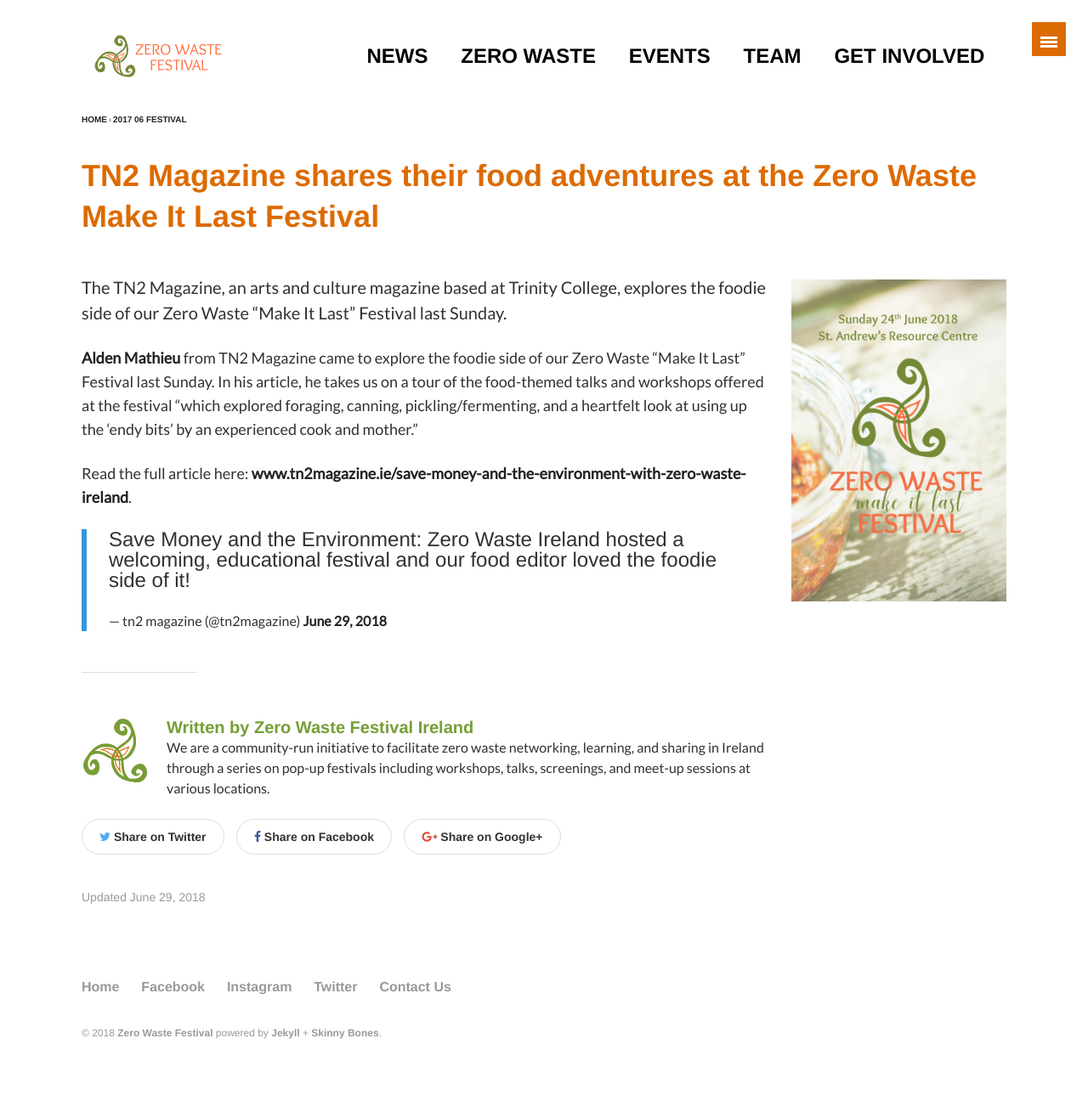
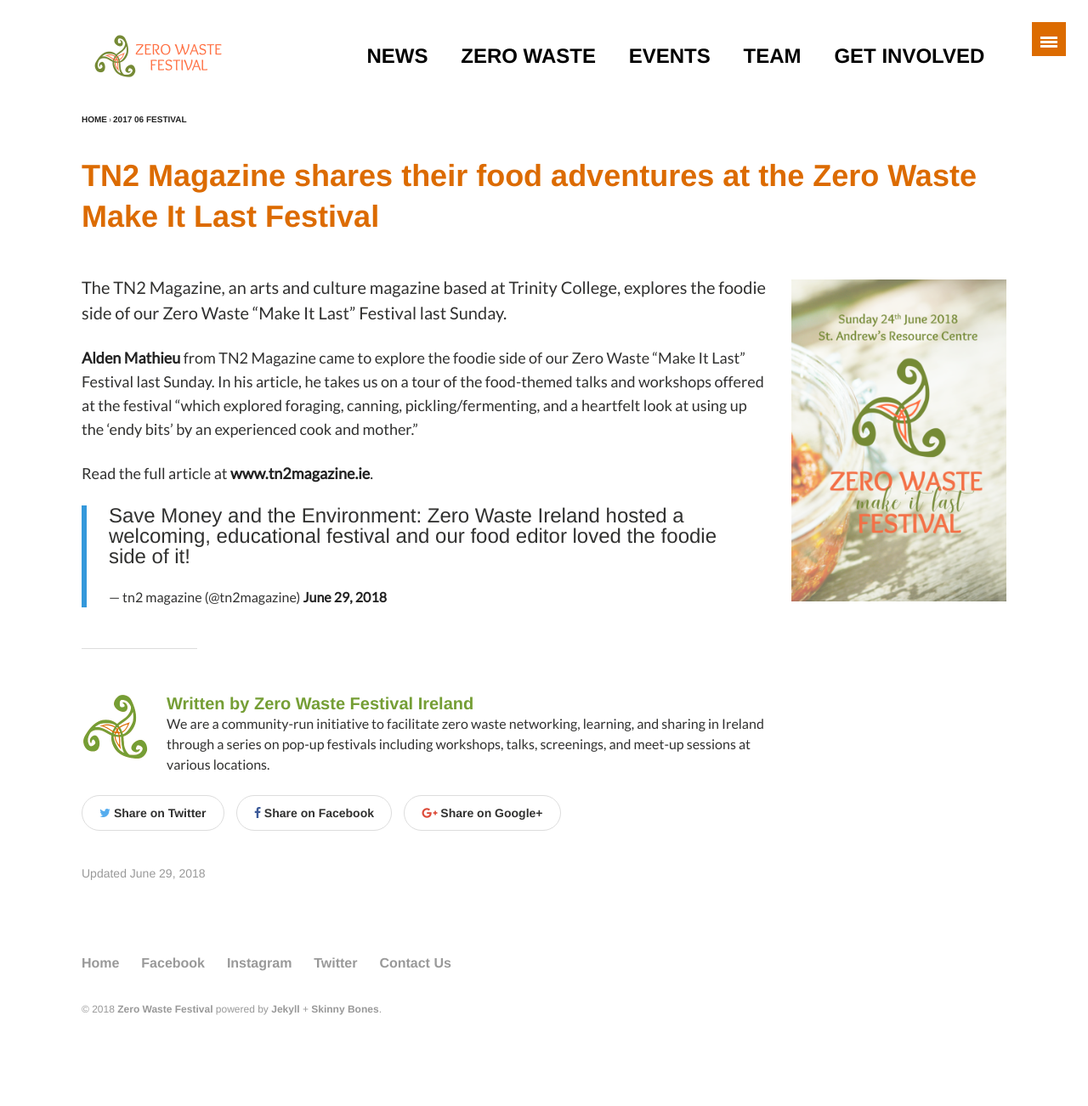
Before and after one commit to zerowastefestival/zerowastefestival.github.io, a Jekyll site: the page built from _posts/2018-06-29-tn2--food-adventures-zero-waste-festival.md, in a window 1280 px wide. Shown: the whole page at 85% size. Built offline with Jekyll 4.4.1, drawn with Linux system fonts in a browser that asks for light colours; some web fonts are replaced; comment, search, counter and statistics services are not loaded; after the commit the page ends 1274 px from its top, so only the background shows below that.

Commit message:
updates link

```diff
--- a/_posts/2018-06-29-tn2--food-adventures-zero-waste-festival.md
+++ b/_posts/2018-06-29-tn2--food-adventures-zero-waste-festival.md
@@ -17,7 +17,7 @@
 
 [Alden Mathieu](http://www.tn2magazine.ie/author/alden-mathieu-1/){:target="_blank"} from TN2 Magazine came to explore the foodie side of our Zero Waste "Make It Last" Festival last Sunday. In his article, he takes us on a tour of the food-themed talks and workshops offered at the festival "which explored foraging, canning, pickling/fermenting, and a heartfelt look at using up the ‘endy bits’ by an experienced cook and mother."
 
-Read the full article here: [www.tn2magazine.ie/save-money-and-the-environment-with-zero-waste-ireland](http://www.tn2magazine.ie/save-money-and-the-environment-with-zero-waste-ireland/){:target="_blank"}.
+Read the full article at [www.tn2magazine.ie](http://www.tn2magazine.ie/save-money-and-the-environment-with-zero-waste-ireland/){:target="_blank"}.
 
 <blockquote class="twitter-tweet" data-lang="en"><p lang="en" dir="ltr">Save Money and the Environment: Zero Waste Ireland hosted a welcoming, educational festival and our food editor loved the foodie side of it!</p>&mdash; tn2 magazine (@tn2magazine) <a href="https://twitter.com/tn2magazine/status/1012621734262870016?ref_src=twsrc%5Etfw">June 29, 2018</a></blockquote>
 <script async src="https://platform.twitter.com/widgets.js" charset="utf-8"></script>
```
